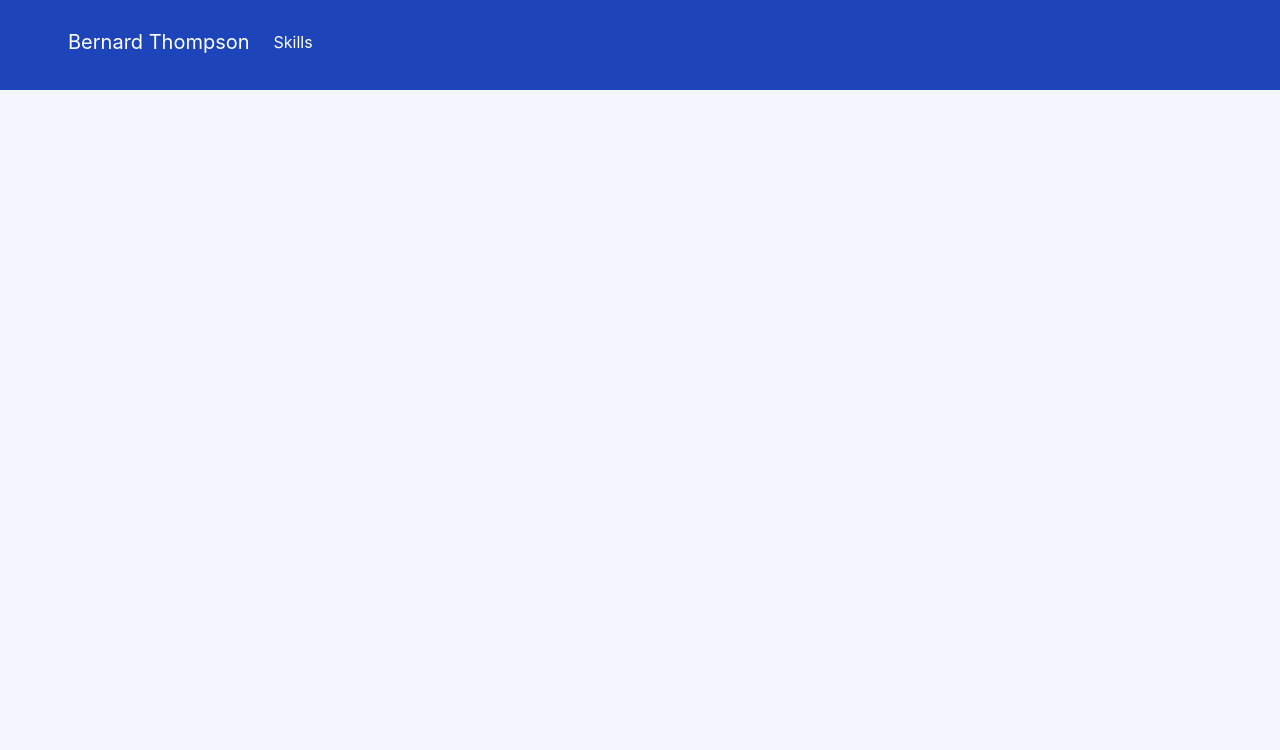
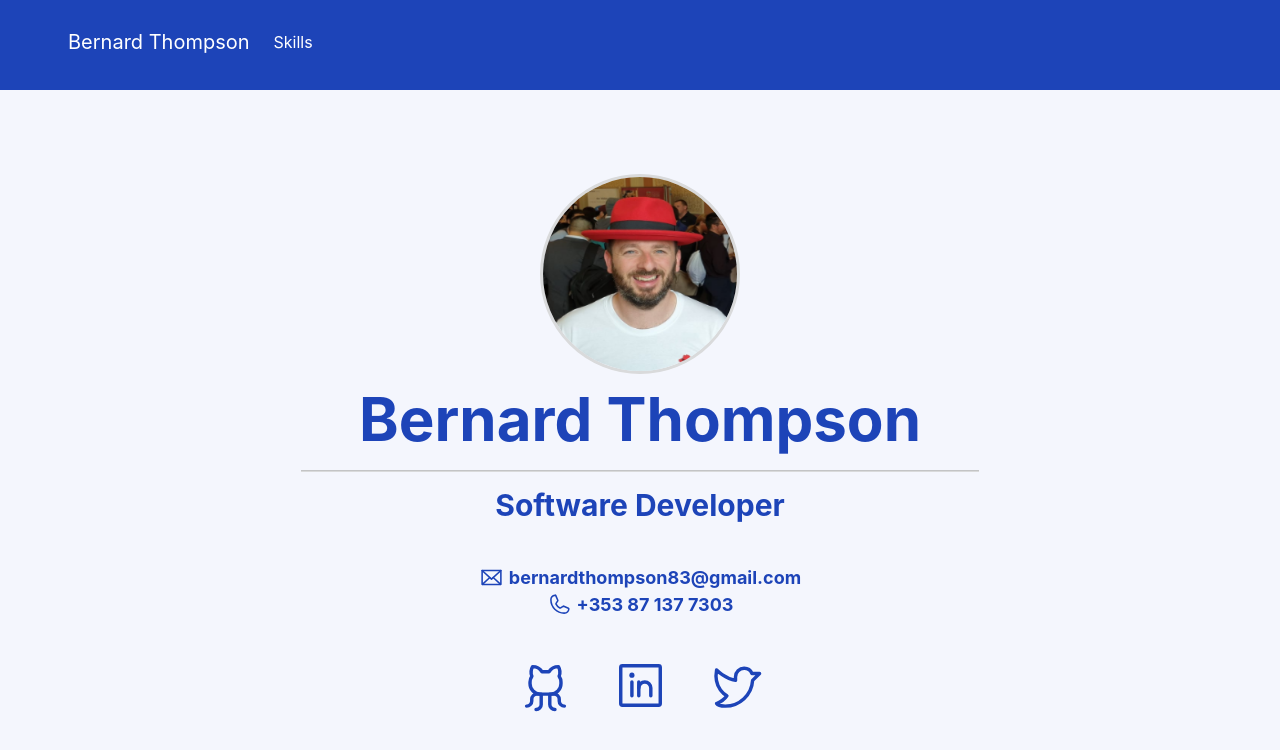
Before and after one commit to bonjo7/bonjo7, a React (Create React App) app: page / in a window 1280 px wide. Shown: the top 750 px of the page. Built offline with nearby package versions, Linux system fonts and the light colour scheme.

Commit message:
fix: updated home url

```diff
--- a/src/App.js
+++ b/src/App.js
@@ -13,7 +13,7 @@ const App = () => {
         <div className="main">
         <NavBar />
         <div className="wrapper">
-        <Route exact path='/bonjo7' component={Bio} />
+        <Route exact path='/' component={Bio} />
         <Route exact path='/skills' component={Skills} />
         </div>
         </div>
--- a/src/components/NavBar/NavBar.js
+++ b/src/components/NavBar/NavBar.js
@@ -25,7 +25,7 @@ const NavBar = () => {
     <div className={styles.fullWidth}>
     <div className={styles.wrapper}>
     <Navbar className={styles.navBar} expand='lg'>
-      <Navbar.Brand className={styles.link} as={Link} to='/bonjo7'>
+      <Navbar.Brand className={styles.link} as={Link} to='/'>
         Bernard Thompson
       </Navbar.Brand>
       <Navbar.Toggle
```
